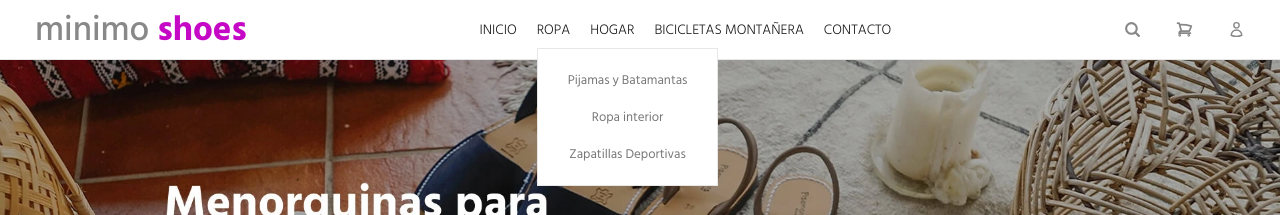
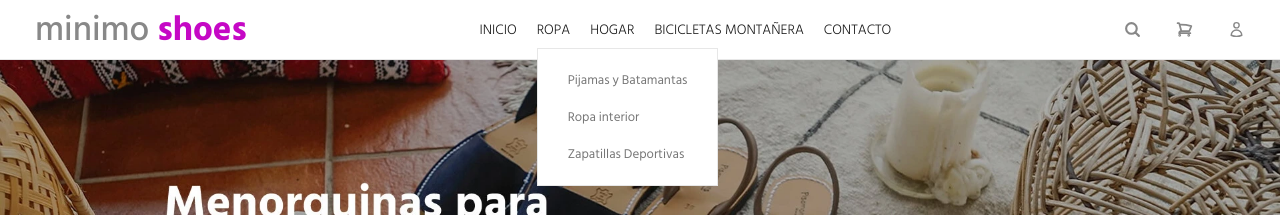
Before and after one commit to gszcode/E-commerce, a React (Vite) app: page / in a window 1280 px wide. Both pictures are taken after a click on the element "ROPA". Shown: the top 215 px of the page. Built offline with nearby package versions, Linux system fonts and the light colour scheme.

Commit message:
mostrar nav de user logueado

```diff
--- a/src/components/Navbar/SubNav/subnav.module.scss
+++ b/src/components/Navbar/SubNav/subnav.module.scss
@@ -7,7 +7,7 @@
   padding: 20px 30px;
   display: none;
   .sub_list {
-    @include flex(column, center, center, 15px);
+    @include flex(column, center, flex-start, 15px);
     a {
       @include size-weight(13px, 400);
       color: $text-color-secondary;
@@ -16,7 +16,7 @@
         color: $hover-color;
       }
       img {
-        margin: 0 2px -3px 0;
+        margin: 0 5px -3px 0;
       }
     }
   }
@@ -27,6 +27,9 @@
   border: none;
   box-shadow: 0 8px 8px rgba(0, 0, 0, 0.3);
 }
+.active {
+  bottom: -164px;
+}
 
 .clothes,
 .home,
```
